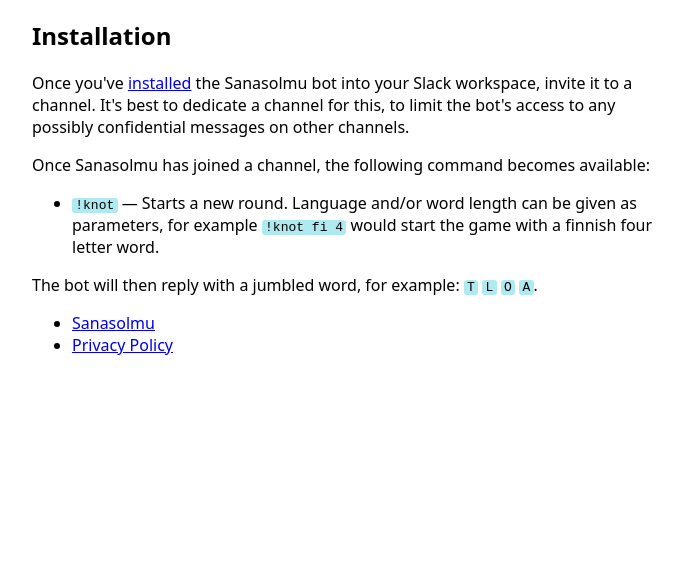
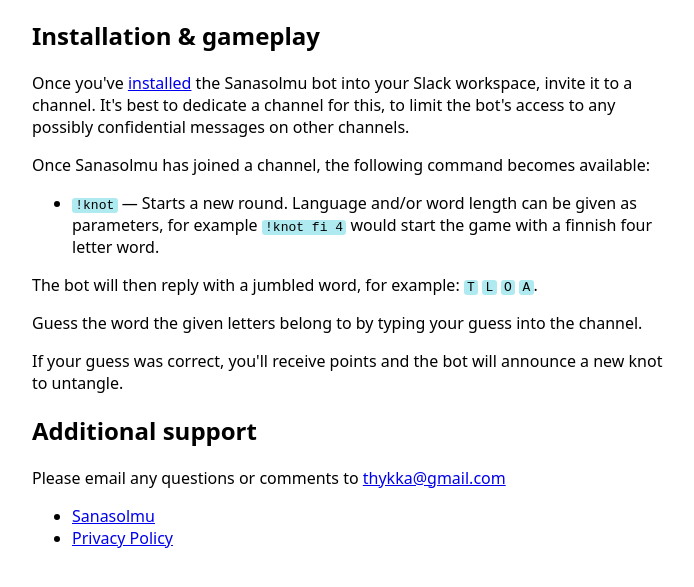
Before and after one commit to thykka/sanasolmu-serverless, a website: page static/support.html in a window 1280 px wide. Shown: the part 67-654 px from the top of the page, without its empty margins (288-982 px from the left). Drawn offline with Linux system fonts and the light colour scheme.

Commit message:
finish instructions

```diff
--- a/static/support.html
+++ b/static/support.html
@@ -10,7 +10,7 @@
   </head>
   <body>
     <h1>Sanasolmu - Support</h1>
-    <h2>Installation</h2>
+    <h2>Installation & gameplay</h2>
     <p>
       Once you've <a href="/slack/install">installed</a> the Sanasolmu bot into
       your Slack workspace, invite it to a channel. It's best to dedicate a
@@ -33,6 +33,19 @@
       The bot will then reply with a jumbled word, for example: <code>T</code>
       <code>L</code> <code>O</code> <code>A</code>.
     </p>
+    <p>
+      Guess the word the given letters belong to by typing your guess into the
+      channel.
+    </p>
+    <p>
+      If your guess was correct, you'll receive points and the bot will announce
+      a new knot to untangle.
+    </p>
+    <h2>Additional support</h2>
+    <p>
+      Please email any questions or comments to
+      <a href="thykka+sanasolmu@gmail.com">thykka@gmail.com</a>
+    </p>
     <nav>
       <ul>
         <li>
```
